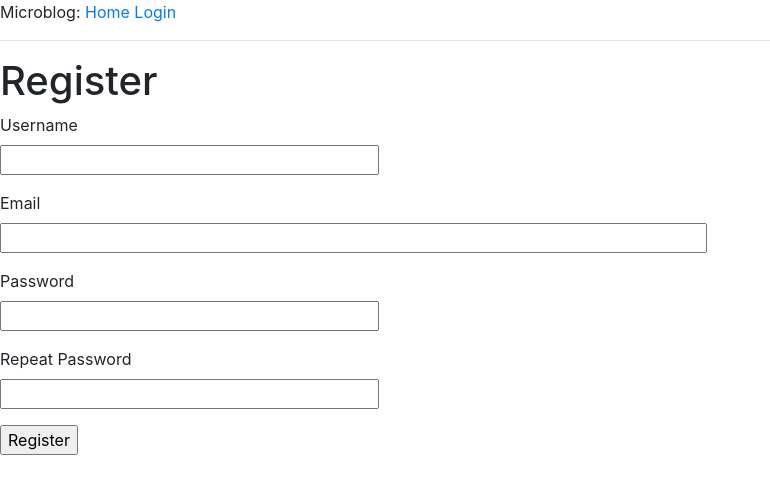
After one commit to kristianjackson/Flask, a Flask app: page /register in a window 1280 px wide. The commit adds this page. Shown: the top 494 px of the page, without its empty margins (0-770 px from the left). Run offline with Flask 2, Linux system fonts and the light colour scheme; some libraries are stand-ins or nearby versions.

Commit message:
Completed Chapter5

```diff
--- a/app/__init__.py
+++ b/app/__init__.py
@@ -2,10 +2,13 @@ from flask import Flask
 from config import Config
 from flask_sqlalchemy import SQLAlchemy
 from flask_migrate import Migrate
+from flask_login import LoginManager
 
 app = Flask(__name__)
 app.config.from_object(Config)
 db = SQLAlchemy(app)
 migrate = Migrate(app, db)
+login = LoginManager(app)
+login.login_view = 'login'
 
 from app import routes, models
--- a/app/forms.py
+++ b/app/forms.py
@@ -1,9 +1,27 @@
 from flask_wtf import FlaskForm
 from wtforms import StringField, PasswordField, BooleanField, SubmitField
-from wtforms.validators import DataRequired
+from wtforms.validators import DataRequired, ValidationError, Email, EqualTo
+from app.models import User
 
 class LoginForm(FlaskForm):
     username = StringField('Username', validators=[DataRequired()])
     password = PasswordField('Password', validators=[DataRequired()])
     remember_me = BooleanField('Remember Me')
     submit = SubmitField("Sign In")
+
+class RegistrationForm(FlaskForm):
+    username = StringField('Username', validators=[DataRequired()])
+    email = StringField('Email', validators=[DataRequired(), Email()])
+    password = PasswordField('Password', validators=[DataRequired()])
+    password2 = PasswordField('Repeat Password', validators=[DataRequired(), EqualTo('password')])
+    submit = SubmitField('Register')
+
+    def validate_username(self, username):
+        user = User.query.filter_by(username=username.data).first()
+        if user is not None:
+            raise ValidationError('Please use a different username.')
+
+    def validate_email(self, email):
+        user = User.query.filter_by(email=email.data).first()
+        if user is not None:
+            raise ValidationError('Please use a different email address.')
--- a/app/routes.py
+++ b/app/routes.py
@@ -1,10 +1,13 @@
-from flask import render_template, flash, redirect, url_for
-from app import app
-from app.forms import LoginForm
-
+from flask import render_template, flash, redirect, url_for, request
+from app import app, db
+from app.forms import LoginForm, RegistrationForm
+from flask_login import current_user, login_user, logout_user, login_required
+from app.models import User
+from werkzeug.urls import url_parse
 
 @app.route('/')
 @app.route('/index')
+@login_required
 def index():
     user = {'username': 'Kristian'}
     posts = [
@@ -17,14 +20,40 @@ def index():
             'body': 'The Avengers movie was so cool!'
         }
     ]
-    return render_template('index.html', title='Home', user=user, posts=posts)
+    return render_template('index.html', title='Home', posts=posts)
 
 @app.route('/login', methods=['GET', 'POST'])
 def login():
+    if current_user.is_authenticated:
+        return redirect(url_for('index'))
     form = LoginForm()
     if form.validate_on_submit():
-        flash('Login requested for user {}, remember_me={}'.format(
-            form.username.data, form.remember_me.data
-        ))
+        user = User.query.filter_by(username=form.username.data).first()
+        if user is None or not user.check_password(form.password.data):
+            flash('Invalid username or password')
+            return redirect(url_for('login'))
+        login_user(user, remember=form.remember_me.data)
+        next_page = request.args.get('next')
+        if not next_page or url_parse(next_page).netloc != '':
+            next_page = url_for('index')
+        return redirect(next_page)
+    return render_template('login.html', title='Sign In', form=form)
+
+@app.route('/logout')
+def logout():
+    logout_user()
+    return  redirect(url_for('index'))
+
+@app.route('/register', methods=['GET', 'POST'])
+def register():
+    if current_user.is_authenticated:
         return redirect(url_for('index'))
-    return render_template('login.html', title='Sign In', form=form)
+    form = RegistrationForm()
+    if form.validate_on_submit():
+        user = User(username=form.username.data, email=form.email.data)
+        user.set_password(form.password.data)
+        db.session.add(user)
+        db.session.commit()
+        flash('Congratulations, you are now a registered user!')
+        return redirect(url_for('login'))
+    return render_template('register.html', title='Register', form=form)
--- a/app/templates/base.html
+++ b/app/templates/base.html
@@ -10,10 +10,14 @@
         {% endif %}
 </head>
     <body>
-        <div>
+        <a>
             Microblog:
             <a href="{{ url_for('index') }}">Home</a>
-            <a href="{{ url_for('login') }}">Login</a>
+            {% if current_user.is_anonymous %}
+                <a href="{{ url_for('login') }}">Login</a>
+            {% else %}
+                <a href="{{ url_for('logout') }}">Logout</a>
+            {% endif %}
         </div>
         <hr>
         {% with messages = get_flashed_messages() %}
--- a/app/templates/index.html
+++ b/app/templates/index.html
@@ -1,7 +1,7 @@
 {% extends 'base.html' %}
 
 {% block content %}
-    <h1>Hi, {{ user.username }}!</h1>
+    <h1>Hi, {{ current_user.username }}!</h1>
     {% for post in posts %}
         <div>
             <p>{{ post.author.username }} says: <b>{{ post.body }}</b></p>
--- a/app/templates/login.html
+++ b/app/templates/login.html
@@ -21,4 +21,5 @@
         <p>{{ form.remember_me() }} {{ form.remember_me.label }}</p>
         <p>{{ form.submit() }}</p>
     </form>
+    <p>New User? <a href="{{ url_for('register') }}">Click to Register!</a></p>
 {% endblock %}
--- /dev/null
+++ b/app/templates/register.html
@@ -0,0 +1,37 @@
+{% extends "base.html" %}
+
+{% block content %}
+    <h1>Register</h1>
+    <form action="" method="post">
+        {{ form.hidden_tag() }}
+        <p>
+            {{ form.username.label }}<br>
+            {{ form.username(size=32) }}<br>
+            {% for error in form.username.errors %}
+            <span style="color: red;">[{{ error }}]</span>
+            {% endfor %}
+        </p>
+        <p>
+            {{ form.email.label }}<br>
+            {{ form.email(size=64) }}<br>
+            {% for error in form.email.errors %}
+            <span style="color: red;">[{{ error }}]</span>
+            {% endfor %}
+        </p>
+        <p>
+            {{ form.password.label }}<br>
+            {{ form.password(size=32) }}<br>
+            {% for error in form.password.errors %}
+            <span style="color: red;">[{{ error }}]</span>
+            {% endfor %}
+        </p>
+        <p>
+            {{ form.password2.label }}<br>
+            {{ form.password2(size=32) }}<br>
+            {% for error in form.password2.errors %}
+            <span style="color: red;">[{{ error }}]</span>
+            {% endfor %}
+        </p>
+        <p>{{ form.submit() }}</p>
+    </form>
+{% endblock %}
--- a/requirements.txt
+++ b/requirements.txt
@@ -2,6 +2,8 @@ alembic==1.4.2
 blinker==1.4
 click==7.1.2
 decorator==4.4.2
+dnspython==1.16.0
+email-validator==1.1.1
 flake8==3.8.3
 Flask==1.1.2
 Flask-DebugToolbar==0.11.0
@@ -10,6 +12,7 @@ Flask-Migrate==2.5.3
 Flask-SQLAlchemy==2.4.3
 Flask-WTF==0.14.3
 gunicorn==20.0.4
+idna==2.10
 importlib-metadata==1.7.0
 infinity==1.5
 intervals==0.8.1
```
Also changed, not shown: app/models.py (+14 -2 lines), app.db.
